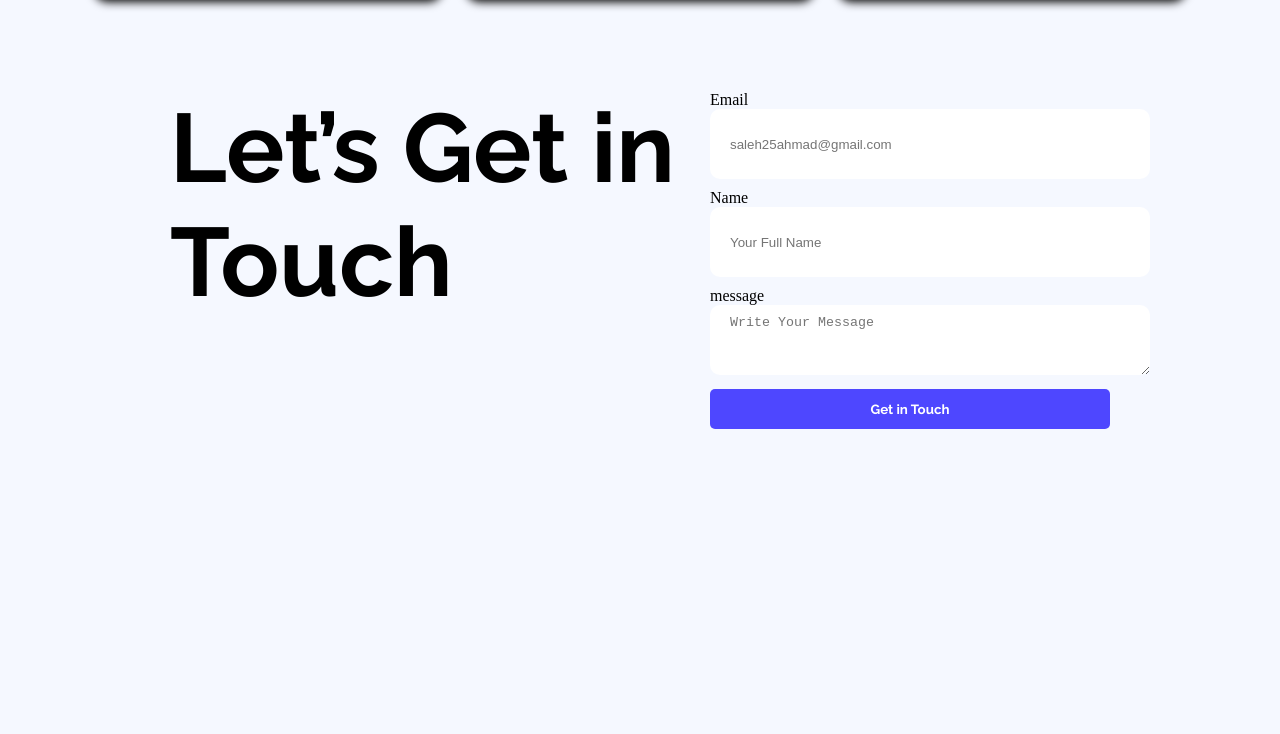
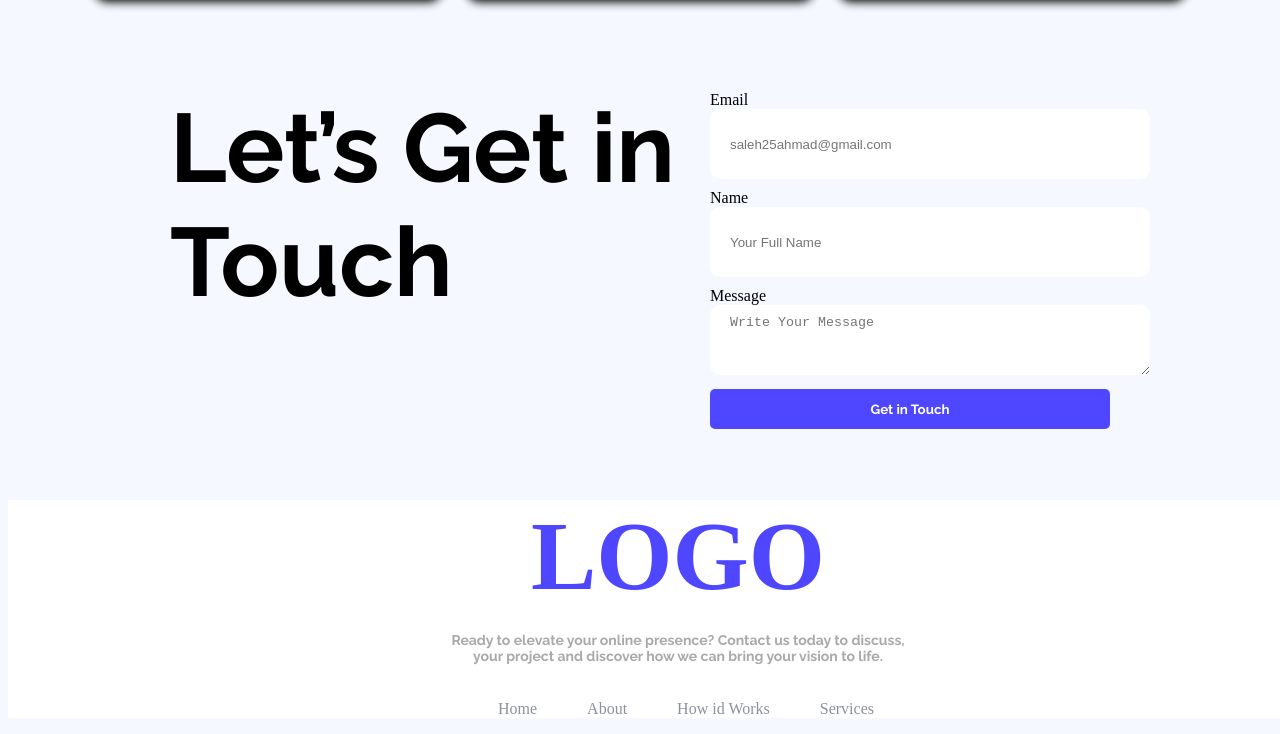
Before and after one commit to abusaleh233/first-assignment, a plain HTML site: page index.html in a window 1280 px wide. Shown: the part 1914-2648 px from the top of the page. Before the commit the page ends 2422 px from the top, so only its background shows below. Drawn offline with Linux system fonts and the light colour scheme.

Commit message:
complet footer section

```diff
--- a/index.html
+++ b/index.html
@@ -118,18 +118,24 @@
                 <input type="email" name="email" id="email" placeholder="saleh25ahmad@gmail.com"><br>
                 <label for="name">Name</label><br>
                 <input type="text" name="name" id="name" placeholder="Your Full Name"><br>
-                <label for="message">message</label><br>
+                <label for="message">Message</label><br>
                 <textarea name="textarea" id="textarea" cols="30" rows="5" placeholder="Write Your Message"></textarea><br>
-                <button class="btn-primary raleway-btnfont sub-btn">Get in Touch</button>
+                <button class="btn-primary raleway-btnfont sub-btn btn:hover">Get in Touch</button>
             </form>
-
         </section>
-
-
     </main>
     <footer>
 
-
+        <div class="footer-title">LOGO</div>
+        <div class="footer-subtitle raleway-btnfont">Ready to elevate your online presence? Contact us today to discuss,<br>your project and discover how we can bring your vision to life.</div>
+        <div class="nav-bar">
+            <ul>
+                <li>Home</li>
+                <li>About</li>
+                <li>How id Works</li>
+                <li>Services</li>
+            </ul>
+        </div>
 
 
 
--- a/styles/style.css
+++ b/styles/style.css
@@ -167,3 +167,41 @@ input[type="text"],input[type="email"],textarea{
 .sub-btn{
     width: 400px;
 }
+
+footer{
+    background-color: #ffffff;
+    text-align: center;
+    width:1340px;
+    height:428;
+}
+.footer-title{
+    font-size:98px;
+    font-weight: bold;
+    color:#4E47FF;
+    text-align: center;
+}
+.footer-subtitle{
+    font-size: 14px;
+    color:#A9A9A9;
+    padding:20px;
+}
+.nav-bar{
+    color:#8F909F;
+
+}
+footer ul li{
+    list-style: none;
+    margin-left: 50px;
+
+}
+footer ul{
+    display:flex;
+    margin-left: 400px;
+
+
+}
+
+button:hover {
+    background-color:  #89bff8;
+    cursor: pointer;
+}
```
